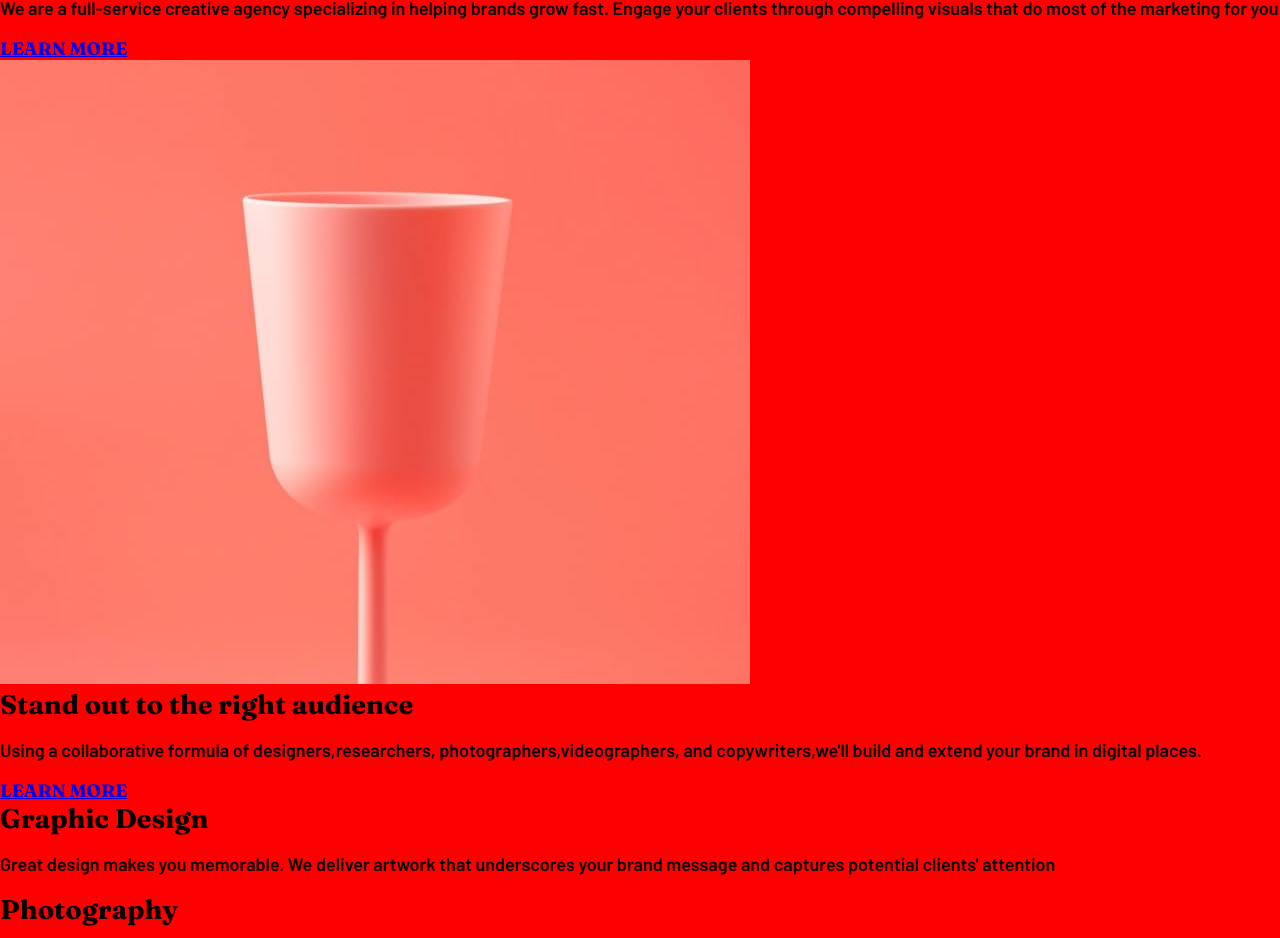
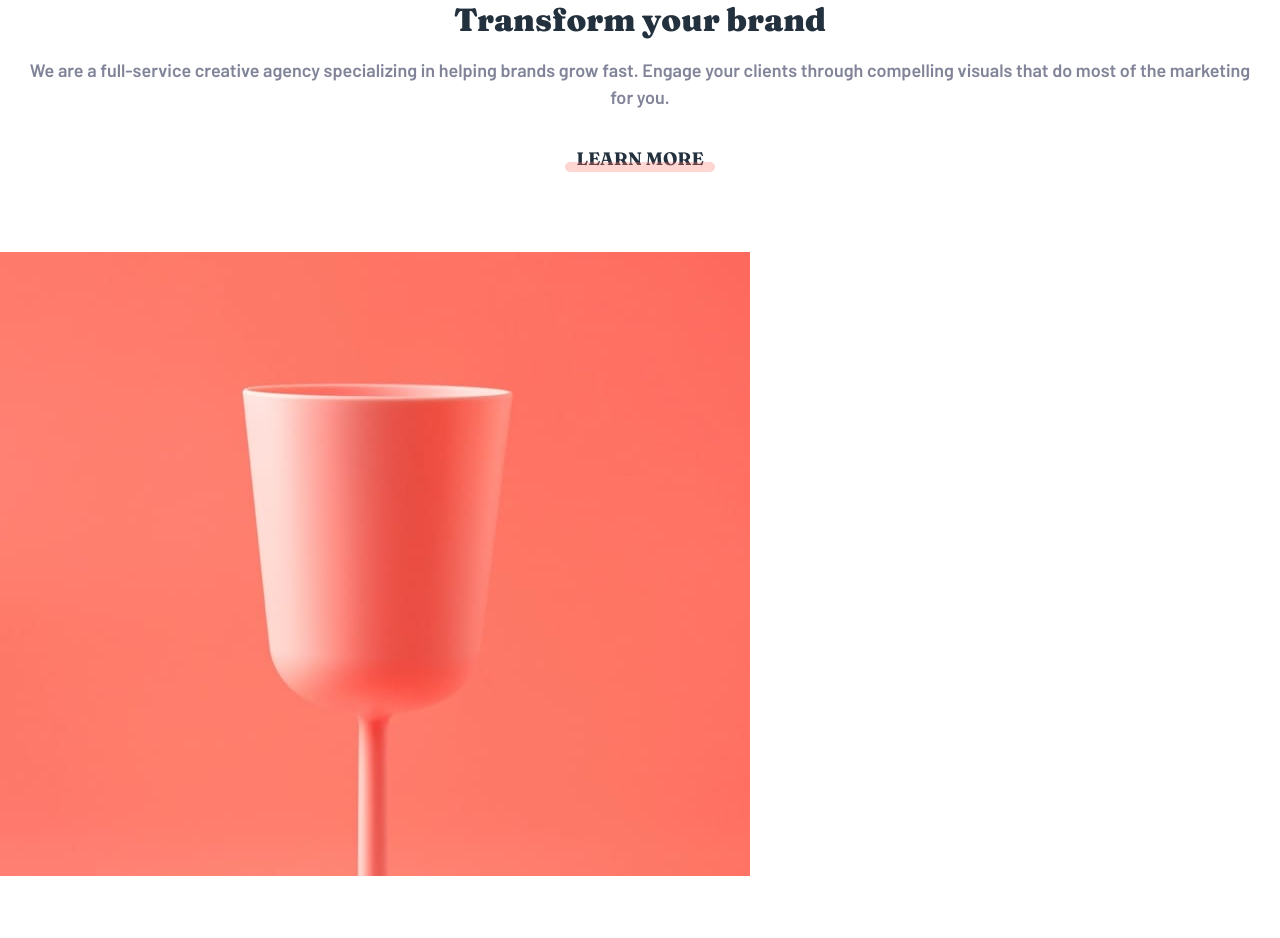
Before and after one commit to koyaboy-Frontend-Mentor/sunnyside-agency-landing-page, a React (Create React App) app: page / in a window 1280 px wide. Shown: the part 1200-2138 px from the top of the page. Built offline with nearby package versions, Linux system fonts and the light colour scheme.

Commit message:
Update App.css

```diff
--- a/src/App.css
+++ b/src/App.css
@@ -1,9 +1,6 @@
 /*GENERAL STYLES*/
 .App {
     font-size: 18px;
-    width: 100vw;
-    min-height: 100vh;
-    background-color: red;
 }
 
 h2 {
@@ -30,7 +27,7 @@ h1,
 header {
     background-image: url("../public/images/mobile/image-header.jpg");
     height: 500px;
-    background-position: center;
+    background-position: bottom;
     background-repeat: no-repeat;
     background-size: cover;
     padding: 0.5em;
@@ -48,7 +45,7 @@ header {
 
 .header-text {
     text-align: center;
-    margin-top: 30%;
+    margin-top: 25%;
 }
 
 .header-text h1 {
@@ -59,3 +56,67 @@ header {
 
 
 /*MAIN*/
+
+.img-transform-container img,
+.img-stand-out-container img {
+    max-width: 100%;
+}
+
+.transform,
+.stand-out {
+    text-align: center;
+    padding: 3em 1.5em;
+}
+
+.transform h2,
+.stand-out h2 {
+    color: hsl(212, 27%, 19%);
+    font-weight: 900;
+    font-size: 2rem;
+}
+
+.transform p,
+.stand-out p {
+    color: hsl(232, 10%, 55%);
+    line-height: 1.5em;
+    margin-bottom: 2em;
+}
+
+hr {
+    position: relative;
+    bottom: 0.92em;
+    border: 5px solid;
+    border-radius: 10px;
+    width: 140px;
+}
+
+.transform hr {
+    border-color: hsla(7, 99%, 70%, 0.3);
+}
+
+.stand-out hr {
+    border-color: hsla(51, 100%, 49%, 0.3);
+}
+
+
+a.learn-more {
+    text-decoration: none;
+    color: hsl(212, 27%, 19%);
+}
+
+
+.graphic-design {
+    background-image: url("../public/images/mobile/image-graphic-design.jpg");
+    height: 500px;
+    background-position: top;
+    background-repeat: no-repeat;
+    background-size: cover;
+}
+
+.photography {
+    background-image: url("../public/images/mobile/image-photography.jpg");
+    height: 500px;
+    background-position: top;
+    background-repeat: no-repeat;
+    background-size: cover;
+}
--- a/src/components/Main.jsx
+++ b/src/components/Main.jsx
@@ -3,32 +3,39 @@ import React from "react"
 export default function Main() {
     return (
         <main>
-            <div>
+            <div className="img-transform-container">
                 <img src="./images/mobile/image-transform.jpg" alt="" />
             </div>
-            <div>
+
+            <div className="transform">
                 <h2>Transform your brand</h2>
                 <p>We are a full-service creative agency specializing in
                     helping brands grow fast. Engage your clients through
-                    compelling visuals that do most of the marketing for you
+                    compelling visuals that do most of the marketing for you.
                 </p>
+
                 <a href="/" className="learn-more">LEARN MORE</a>
+                <hr />
+
+
             </div>
 
-            <div>
+            <div className="img-stand-out-container">
                 <img src="./images/mobile/image-stand-out.jpg" alt="" />
             </div>
 
-            <div>
+            <div className="stand-out">
                 <h2>Stand out to the right audience</h2>
-                <p>Using a collaborative formula of designers,researchers,
-                    photographers,videographers, and copywriters,we'll
+                <p>Using a collaborative formula of
+                    designers, researchers, photographers,
+                    videographers, and copywriters,we'll
                     build and extend your brand in digital places.
                 </p>
                 <a href="/" className="learn-more">LEARN MORE</a>
+                <hr />
             </div>
 
-            <div>
+            <div className="graphic-design">
                 <h2>Graphic Design</h2>
                 <p>Great design makes you memorable. We deliver
                     artwork that underscores your brand message
@@ -36,7 +43,7 @@ export default function Main() {
                 </p>
             </div>
 
-            <div>
+            <div className="photography">
                 <h2>Photography</h2>
                 <p>Increase your credibility by getting the most
                     stunning, high-quality photos that improve your
```
